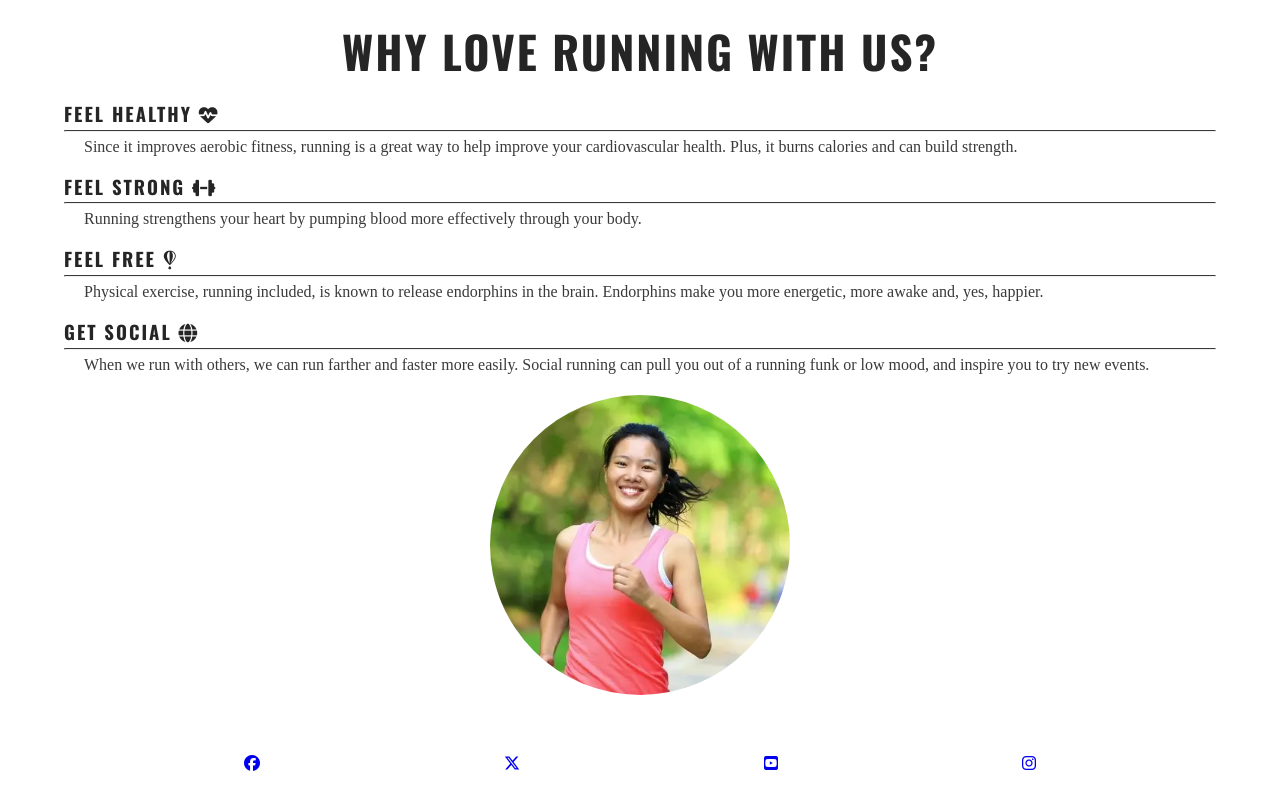
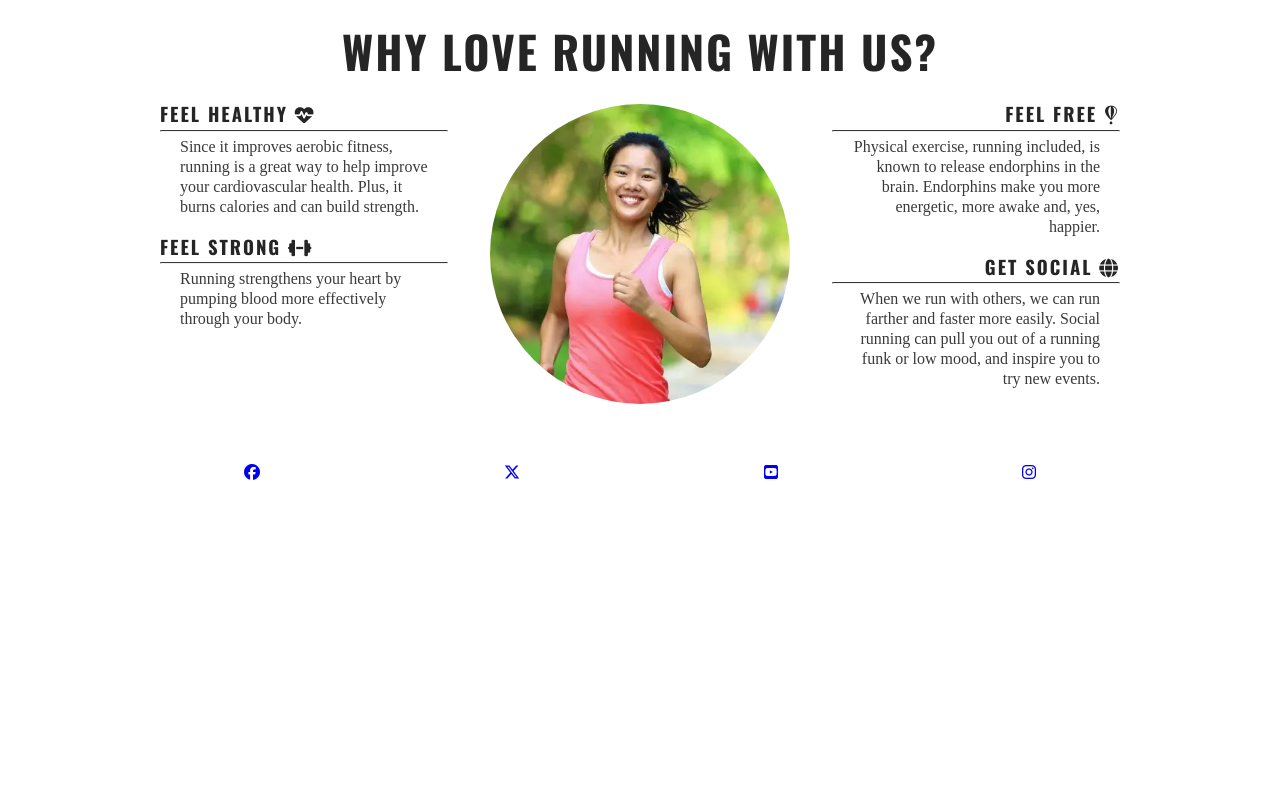
Before and after one commit to Victor400/love-running, a plain HTML site: page index.html in a window 1280 px wide. Shown: the part 681-1474 px from the top of the page. After the commit the page ends 1183 px from the top, so only its background shows below. Drawn offline with nearby package versions, Linux system fonts and the light colour scheme.

Commit message:
Make reasons section responsive

```diff
--- a/assets/css/style.css
+++ b/assets/css/style.css
@@ -217,6 +217,24 @@ hr {
         right: 50px;
     }
 
+    /* Reasons section */
+    #benefits-physical,
+    #benefits-mental {
+        display: flex;
+        flex-direction: column;
+        width: 100%;
+    }
+
+    #benefits-physical > div,
+    #benefits-mental > div {
+        width: 75%;
+    }
+
+    #benefits-mental > div {
+        text-align: end;
+        align-self: flex-end;
+    }
+
 }
 
 /* Large devices (laptops and desktops, 992px and up) */
@@ -225,3 +243,41 @@ hr {
         border-bottom: 1px solid #3a3a3a;
     }
 }
+
+@media screen and (min-width: 1200px) {
+    /* Reasons section */
+    #benefits {
+        display: flex;
+        flex-direction: row;
+    }
+
+    #benefits > div {
+        flex: 1;
+    }
+
+     /* Reasons section */
+     #benefits {
+        display: flex;
+        flex-direction: row;
+    }
+
+    #benefits > div {
+        flex: 1;
+    }
+
+    #benefits-image {
+        order: 0
+    }
+
+    #benefits-mental {
+        order: 1;
+    }
+
+    #benefits-mental > div {
+        align-self: flex-start;
+    }
+
+    #benefits-physical > div {
+        align-self: flex-end;
+    }
+}
```
